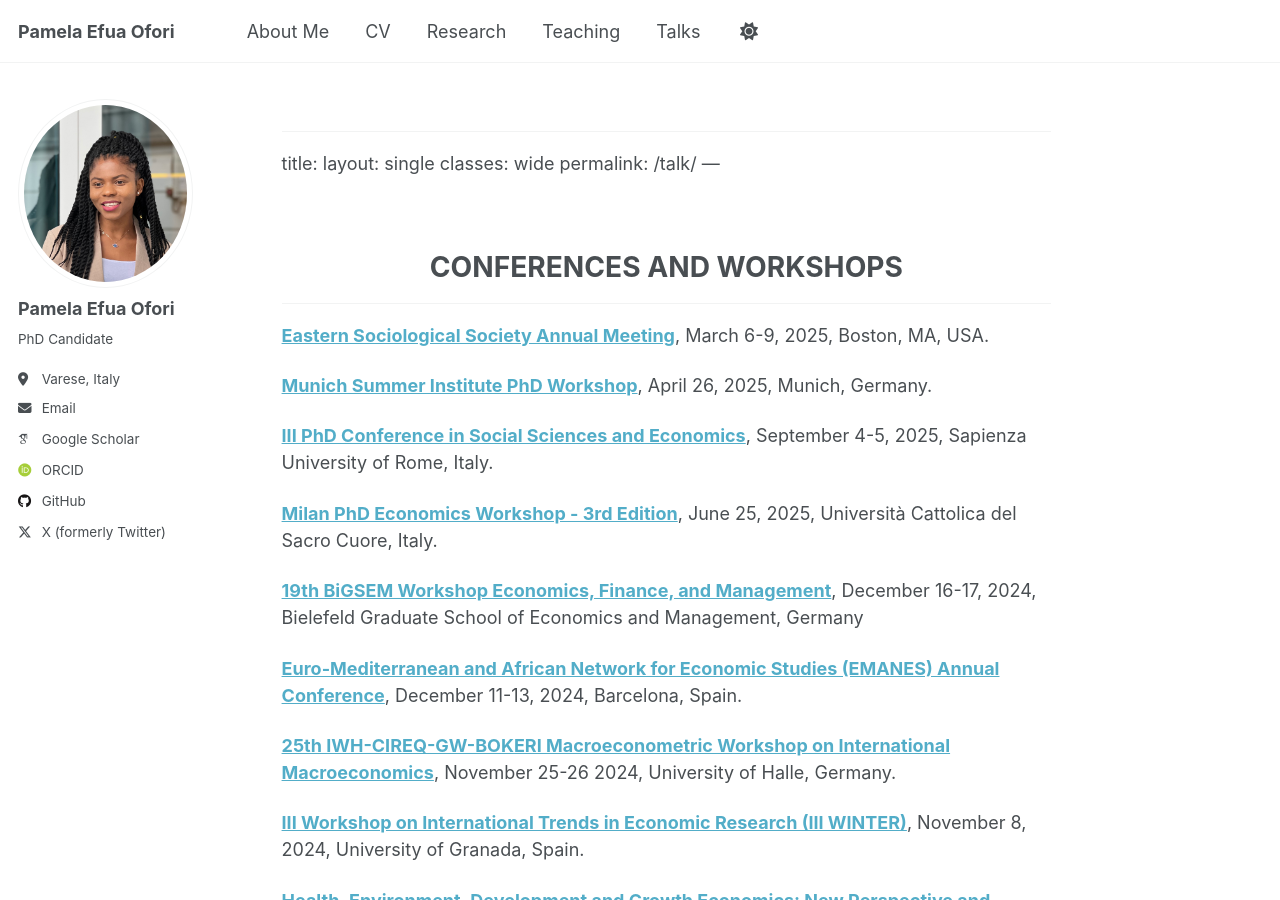
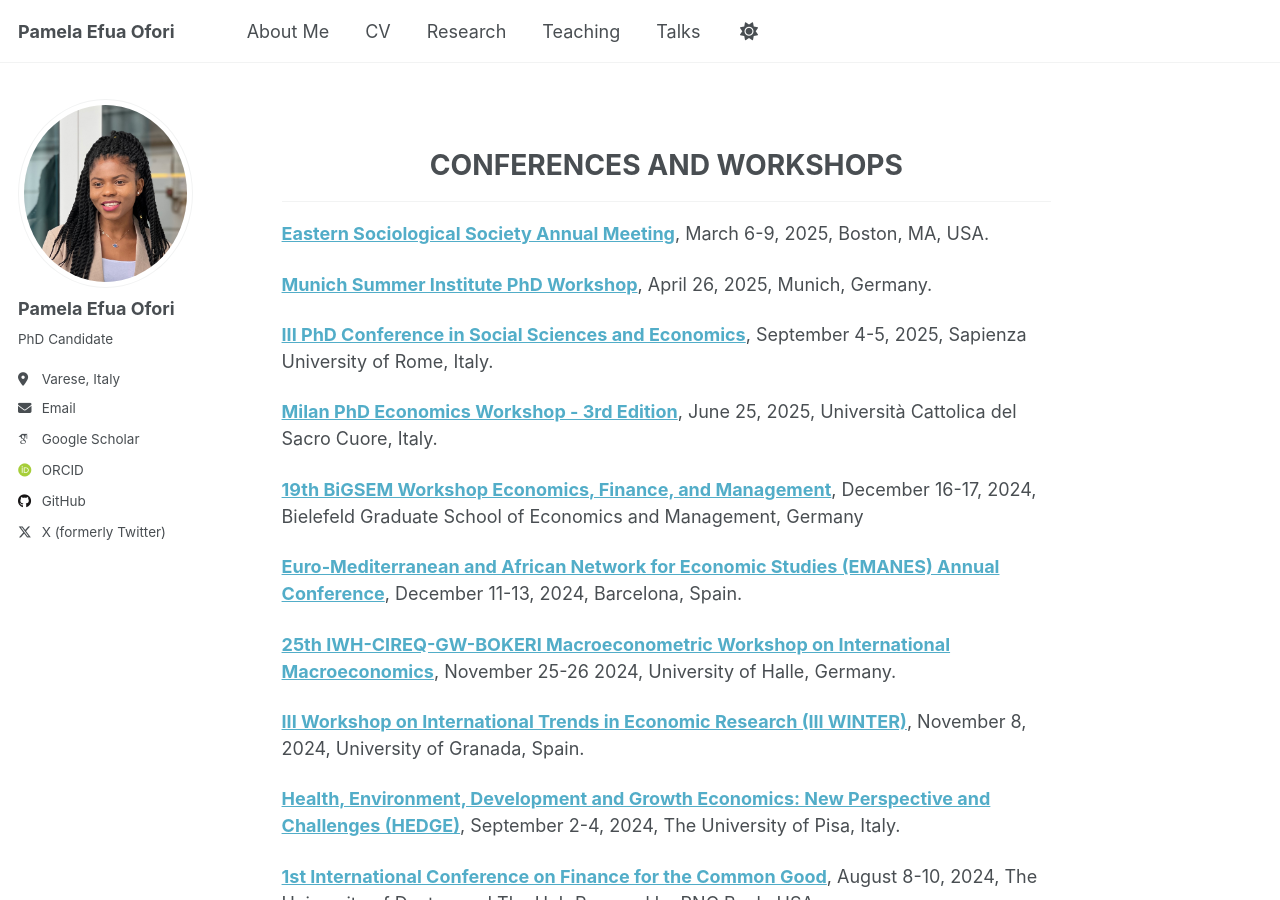
Before and after one commit to PEOFORI/peofori.github.io, a Jekyll site: the page built from _pages/talk.md, in a window 1280 px wide and 900 px high. Built offline with Jekyll 4.4.1, drawn with Linux system fonts in a browser that asks for light colours; some web fonts are replaced; our own code applies the rules of GitHub Pages for plain Markdown files; a script that is not in the unit is left out.

Commit message:
Update talk.md

```diff
--- a/_pages/talk.md
+++ b/_pages/talk.md
@@ -1,4 +1,3 @@
-
 ---
 title:
 layout: single
@@ -8,6 +7,7 @@ permalink: /talk/
 
 <br/>
 
+<iframe src="https://www.googletagmanager.com/ns.html?id=GTM-PNS829G" height="0" width="0" style="display:none;visibility:hidden"></iframe>
 
 
 # <center> CONFERENCES AND WORKSHOPS </center>
```
